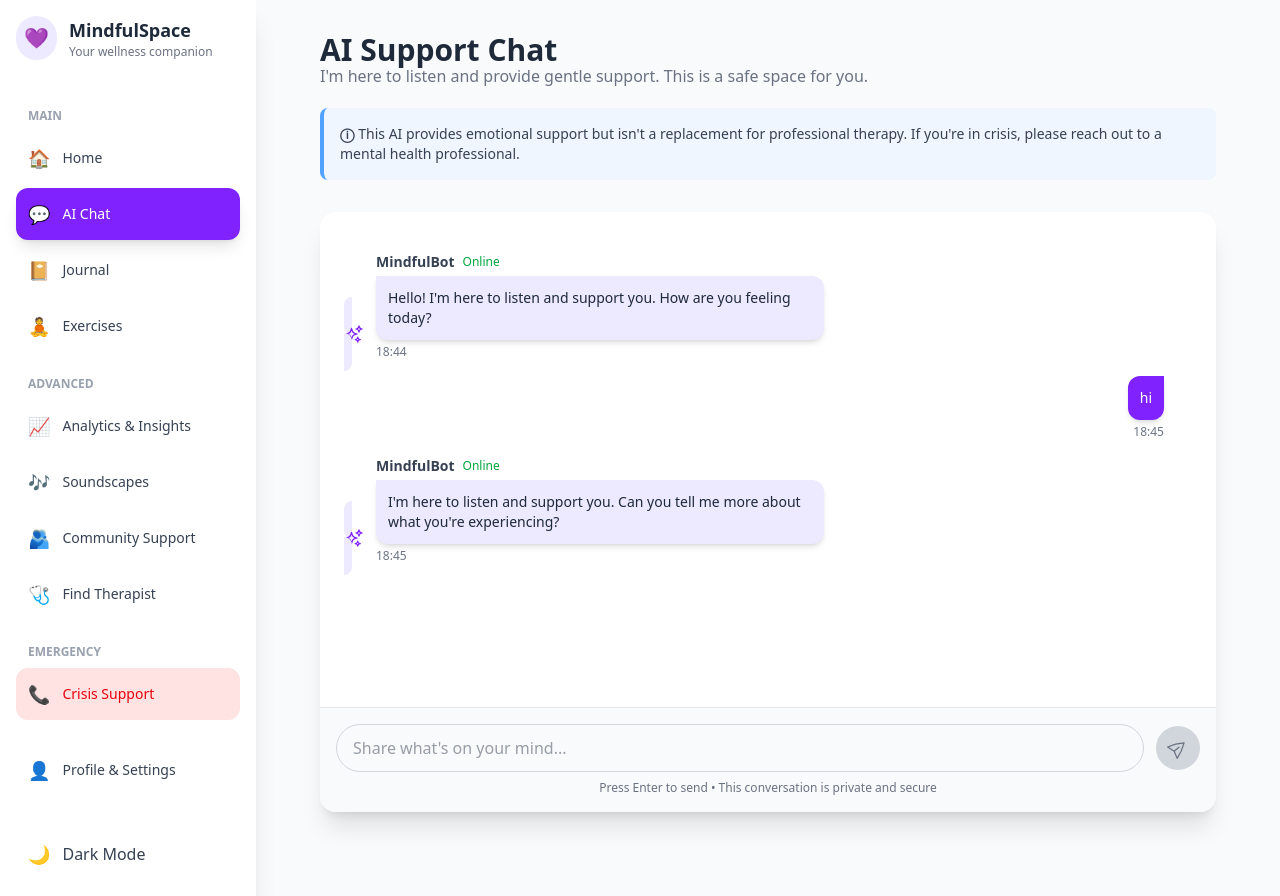
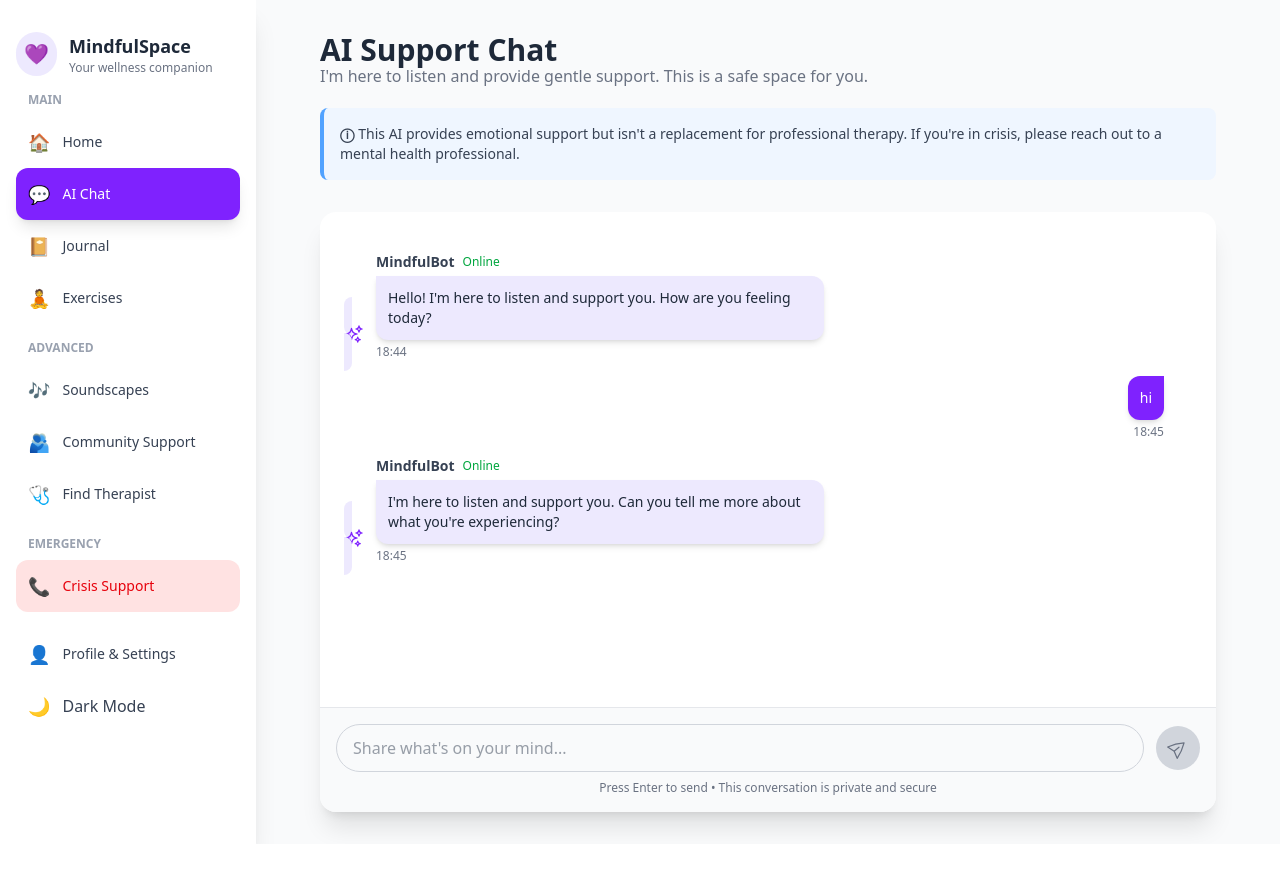
Before and after one commit to Khushisgh01/InternshipProject, a React (Vite) app: page /ai-chat in a window 1280 px wide. After the commit the page ends 844 px from the top, so only its background shows below. Built offline with nearby package versions, Linux system fonts and the light colour scheme; the HTML template or start-up script is replaced by a standard one.

Commit message:
resolved the issue of rendering

```diff
--- a/src/components/ui/Sidebar.jsx
+++ b/src/components/ui/Sidebar.jsx
@@ -5,9 +5,9 @@ const Sidebar = ({ initialActiveItem = 'Home' }) => {
   const [activeItem, setActiveItem] = React.useState(initialActiveItem);
 
   const NavSection = ({ title, items, isEmergency = false, isAdvanced = false }) => (
-    <div className="mt-6">
+    <div className="mt-4">
       {title && <h3 className="text-xs font-semibold uppercase text-gray-400 mb-2 px-3">{title}</h3>}
-      <div className="space-y-1">
+      <div className="space-y-0">
         {items.map(item => (
           <SidebarItem
             key={item.text}
@@ -38,7 +38,6 @@ const Sidebar = ({ initialActiveItem = 'Home' }) => {
   ];
 
   const advancedItems = [
-    { icon: '📈', text: 'Analytics & Insights' },
     { icon: '🎶', text: 'Soundscapes' , to:'/soundscapes'},
     { icon: '🫂', text: 'Community Support' , to:'/community-support'},
     // UPDATED LINK
@@ -54,10 +53,10 @@ const Sidebar = ({ initialActiveItem = 'Home' }) => {
   ];
 
   return (
-    <div className="w-64 min-h-screen bg-white p-4 flex flex-col justify-between shadow-xl">
+    <div className="w-64 min-h-screen bg-white p-4 flex flex-col shadow-xl">
 
       {/* Top Section: Logo and Title */}
-      <div className="flex items-center mb-6">
+      <div className="flex items-center mt-4">
         {/* Heart icon on left */}
         <div className="bg-violet-100 p-2 rounded-full mr-3">
           <span className="text-violet-600 text-xl">💜</span>
@@ -81,7 +80,7 @@ const Sidebar = ({ initialActiveItem = 'Home' }) => {
       <NavSection items={profileSettings} isAdvanced={true} />
 
     {/* Bottom Section: Dark Mode */}
-    <div className="mt-8 p-3 rounded-xl cursor-pointer text-gray-700 hover:bg-gray-100 flex items-center">
+    <div className="mt-0 p-3 rounded-xl cursor-pointer text-gray-700 hover:bg-gray-100 flex items-center">
       <span className="mr-3 text-lg">🌙</span>
       <span>Dark Mode</span>
     </div>
--- a/vite.config.js
+++ b/vite.config.js
@@ -7,4 +7,13 @@ export default defineConfig({
   plugins: [react()
 , tailwindcss()
   ],
+  server: {
+    proxy: {
+      // Requests starting with /api will be proxied
+      '/api': {
+        target: 'http://localhost:3001', // Your backend server address
+        changeOrigin: true, // Recommended for virtual hosts
+      }
+    }
+  }
 })
```
